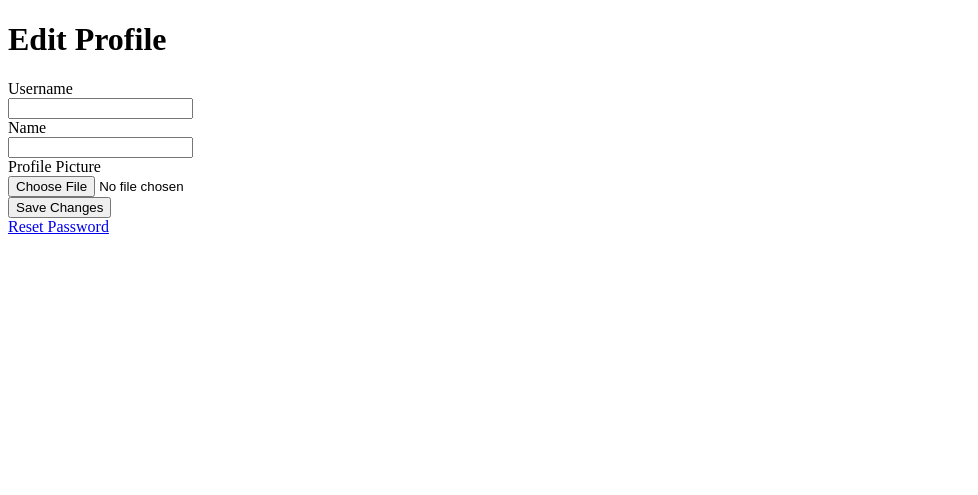
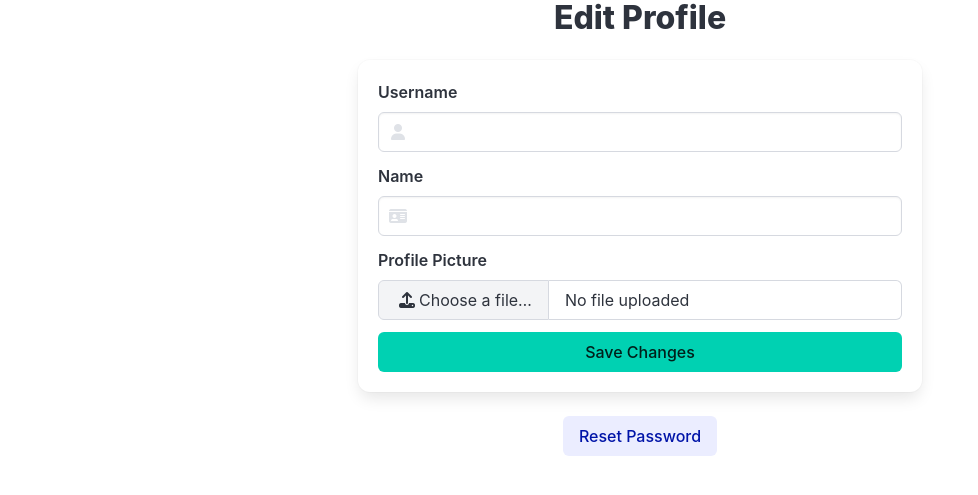
Before and after one commit to CMPSC3943FA24/team-2, a PHP site: page /app/edit_profile.php in a window 1280 px wide. Shown: the top 495 px of the page, without its empty margins (0-978 px from the left). Run offline with PHP 8.4, Linux system fonts and the light colour scheme; data that the repository does not hold is empty; some libraries are stand-ins or nearby versions.

Commit message:
edit_profile.php
Added notes to index and updated edit_profile to hopefully function

```diff
--- a/app/edit_profile.php
+++ b/app/edit_profile.php
@@ -40,7 +40,7 @@ if ($_SERVER['REQUEST_METHOD'] == 'POST') {
         if ($file['error'] == 0) {
             $image = imagecreatefromstring(file_get_contents($file['tmp_name']));
             $resized_image = imagescale($image, 128, 128);
-            $new_image_path = 'uploads/' . $_SESSION['user_id'] . '_profile.jpg';
+            $new_image_path = '/uploads/' . $_SESSION['user_id'] . '_profile.jpg';
             imagejpeg($resized_image, $new_image_path);
             imagedestroy($image);
             imagedestroy($resized_image);
@@ -63,66 +63,90 @@ if ($_SERVER['REQUEST_METHOD'] == 'POST') {
     <meta charset="UTF-8">
     <meta name="viewport" content="width=device-width, initial-scale=1.0">
     <title>Edit Profile</title>
-    <link rel="stylesheet" href="styles.css">
+    <link rel="stylesheet" href="../styles.css">
 </head>
 <body>
     <div class="container">
-        <h1 class="title is-3">Edit Profile</h1>
+        <div class="columns is-centered">
+            <div class="column is-half">
+                <h1 class="title is-3 has-text-centered">Edit Profile</h1>
 
                 <?php if (isset($error)): ?>
-            <div class="notification is-danger">
+                    <div class="notification is-danger is-light">
                         <button class="delete"></button>
                         <?= htmlspecialchars($error) ?>
                     </div>
                 <?php endif; ?>
 
                 <?php if (isset($success)): ?>
-            <div class="notification is-success">
+                    <div class="notification is-success is-light">
                         <button class="delete"></button>
                         <?= htmlspecialchars($success) ?>
                     </div>
                 <?php endif; ?>
 
-        <!-- Username Change Form -->
+                <!-- Profile Edit Form -->
+                <div class="box">
                     <form action="edit_profile.php" method="post" enctype="multipart/form-data">
+
+                        <!-- Username Field -->
                         <div class="field">
                             <label class="label">Username</label>
-                <div class="control">
-                    <input class="input" type="text" name="username" value="<?= htmlspecialchars($current_username) ?>" required>
+                            <div class="control has-icons-left">
+                                <input class="input" type="text" name="username" value="<?= htmlspecialchars($current_username) ?>">
+                                <span class="icon is-left">
+                                    <i class="fas fa-user"></i>
+                                </span>
                             </div>
                         </div>
 
-            <!-- Name Change Form -->
+                        <!-- Name Field -->
                         <div class="field">
                             <label class="label">Name</label>
-                <div class="control">
-                    <input class="input" type="text" name="name" value="<?= htmlspecialchars($current_name) ?>" required>
+                            <div class="control has-icons-left">
+                                <input class="input" type="text" name="name" value="<?= htmlspecialchars($current_name) ?>">
+                                <span class="icon is-left">
+                                    <i class="fas fa-id-card"></i>
+                                </span>
                             </div>
                         </div>
 
-            <!-- Profile Picture Upload Form -->
+                        <!-- Profile Picture Upload -->
                         <div class="field">
                             <label class="label">Profile Picture</label>
-                <div class="control">
-                    <input class="input" type="file" name="profile_picture" accept="image/*">
+                            <div class="file has-name is-fullwidth">
+                                <label class="file-label">
+                                    <input class="file-input" type="file" name="profile_picture" accept="image/*">
+                                    <span class="file-cta">
+                                        <span class="icon">
+                                            <i class="fas fa-upload"></i>
+                                        </span>
+                                        <span>Choose a file…</span>
+                                    </span>
+                                    <span class="file-name">
+                                        <?= isset($file['name']) ? htmlspecialchars($file['name']) : 'No file uploaded' ?>
+                                    </span>
+                                </label>
                             </div>
                         </div>
 
+                        <!-- Submit Button -->
                         <div class="field">
                             <div class="control">
-                    <button class="button is-primary" type="submit">Save Changes</button>
+                                <button class="button is-primary is-fullwidth" type="submit">Save Changes</button>
                             </div>
                         </div>
                     </form>
+                </div>
 
                 <!-- Password Reset Link -->
-        <div class="field">
-            <div class="control">
-                <a href="/app/account_recovery.php" class="button is-link">Reset Password</a>
+                <div class="field has-text-centered">
+                    <a href="/app/account_recovery.php" class="button is-link is-light">Reset Password</a>
+                </div>
             </div>
         </div>
     </div>
 
-    <script src="https://cdn.jsdelivr.net/npm/bulma@0.9.4/js/bulma.min.js"></script>
+    <script src="https://kit.fontawesome.com/a076d05399.js" crossorigin="anonymous"></script>
 </body>
 </html>
--- a/index.php
+++ b/index.php
@@ -32,6 +32,8 @@ if ($userId !== null) {
   // Store user's name in session
   $_SESSION['name'] = $name;  // Store $name in the session
 }
+
+//Grab Users Background
 
 
 // Fetch total cards
@@ -131,7 +133,7 @@ $bg = rand(1, 9);
 
 <style>
   body {
-    background-image: url('images/dash/<?php echo $bg; ?>.jpg') !important;
+    background-image: url('images/dash/<?php echo $bg; ?>.jpg') !important; <!-- I want this to switch between preset and custom backgrounds-->
     background-size: cover !important;
     background-position: center !important;
     background-repeat: no-repeat !important;
```
Lines whose indentation alone changed are shown as unchanged.
